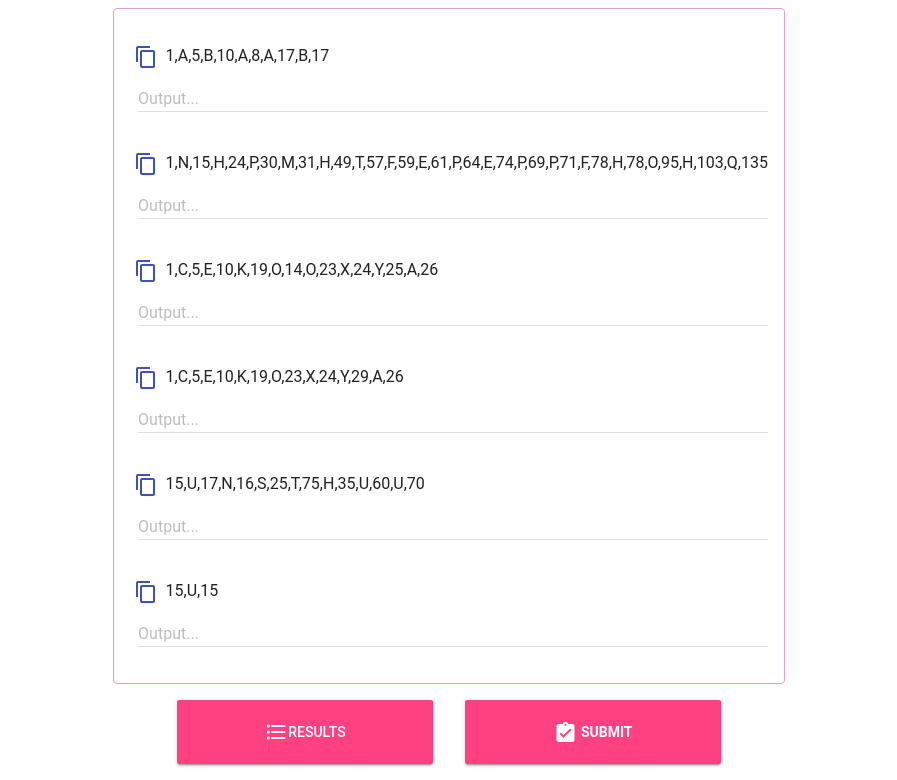
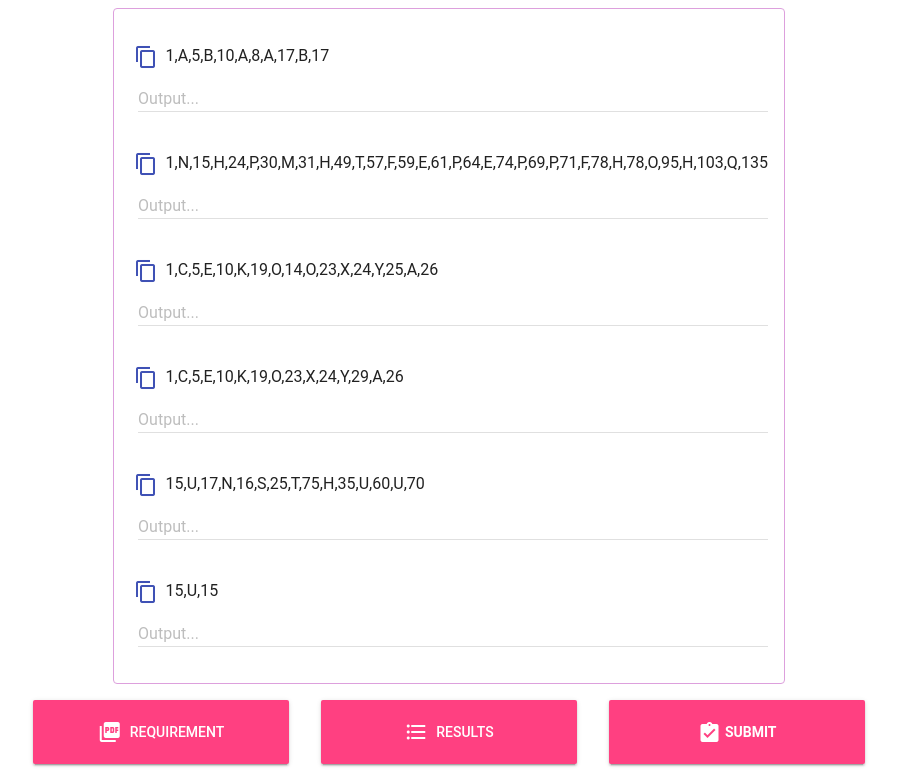
Before and after one commit to TFphoenix/auction-challenge, a plain HTML site: page level1.html in a window 1280 px wide. Shown: the part 68-848 px from the top of the page, without its empty margins (191-1088 px from the left). Drawn offline with nearby package versions, Linux system fonts and the light colour scheme; no server answers.

Commit message:
Implemented PDF functionality

```diff
--- a/index.js
+++ b/index.js
@@ -22,7 +22,10 @@ function loadUserSession(data) {
         return user.name === userNickname;
     })[0];
 
-    if (user.end !== null) window.location.href = "./results.html";
+    if (user.end !== null) {
+        window.location.href = "./results.html";
+        return;
+    }
 
     switch (user.level) {
         case 1:
--- a/level1.html
+++ b/level1.html
@@ -149,8 +149,16 @@
       <!-- buttons -->
       <div class="lvl-buttons">
         <a
+          href="/Auction1.pdf"
+          target="_blank"
+          class="lvl-a-btn m-16 big-button mdl-button mdl-js-button mdl-button--raised mdl-js-ripple-effect mdl-button--accent"
+        >
+          <i class="material-icons">picture_as_pdf</i>
+          <span>Requirement</span>
+        </a>
+        <a
           href="/results.html"
-          class="lvl-results m-16 big-button mdl-button mdl-js-button mdl-button--raised mdl-js-ripple-effect mdl-button--accent"
+          class="lvl-a-btn m-16 big-button mdl-button mdl-js-button mdl-button--raised mdl-js-ripple-effect mdl-button--accent"
         >
           <i class="material-icons">format_list_bulleted</i>
           <span>Results</span>
--- a/levels.js
+++ b/levels.js
@@ -1,5 +1,7 @@
 var nickname;
 var level;
+
+//TODO: Display timer in upper corner
 
 function main(data) {
     loadLevel();
@@ -103,10 +105,6 @@ function submitLevel() {
             return;
     }
 
-    //     TODO
-    // - download pdfs
-    // - block navigation on inferior/superior levels
-
     // display checks
     let allCorrect = true;
     let correctChecks = document.querySelectorAll('.lvl-correct');
--- a/main.css
+++ b/main.css
@@ -121,12 +121,16 @@ body {
   align-items: center;
 }
 
-.lvl-results {
+.lvl-a-btn {
   display: flex;
   align-items: center;
   justify-content: center;
 }
 
+.lvl-a-btn i {
+  margin-right: 8px;
+}
+
 .check-off {
   display: none;
 }
--- a/results.js
+++ b/results.js
@@ -23,6 +23,8 @@ function populateResults(data) {
     // pre-process results
     let results = [];
     let index = 0;
+
+    // process results
     data.users.forEach(user => {
         let duration = '';
         if (user.end === null) {
@@ -35,6 +37,8 @@ function populateResults(data) {
         results[index++] = `<pre>${user.name}   🎯Level: ${user.level}   ⏳Duration: ${duration}   🏁Finished: ${user.end !== null ? 'yes' : 'no'}</pre>`;
     });
 
+    // sort results by duration
+    //TODO
 
     // populate results
     let resultsHTML = '';
```
Also changed, not shown: level2.html (+9 -1 lines), level3.html (+9 -1 lines), level4.html (+9 -1 lines).
